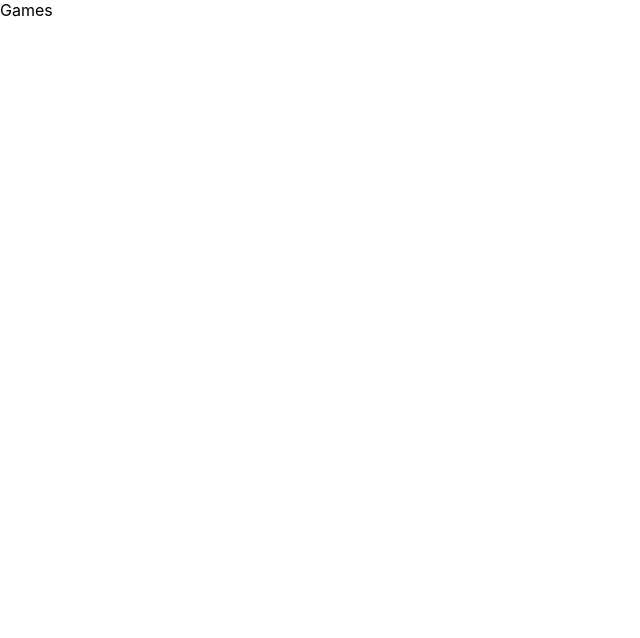
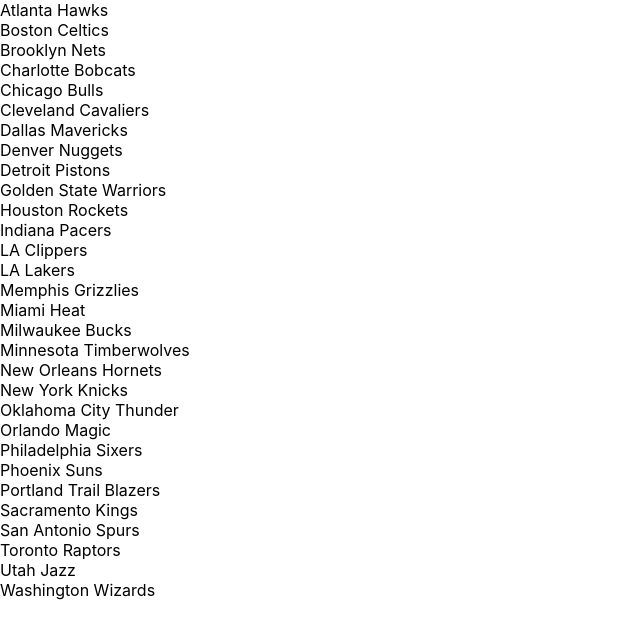
Before and after one commit to alexw14/KB, a React (Create React App) app: page / in a window 1280 px wide. Shown: the top 638 px of the page, without its empty margins (0-640 px from the left). Built offline with nearby package versions, Linux system fonts and the light colour scheme; the HTML template or start-up script is replaced by a standard one.

Commit message:
add Teams and Team

```diff
--- a/src/components/Home/index.js
+++ b/src/components/Home/index.js
@@ -1,5 +1,6 @@
 import React, { Component } from 'react';
 import games from '../../games';
+import Teams from '../Teams';
 
 class Home extends Component {
 
@@ -15,7 +16,7 @@
   render() {
     return (
       <div>
-        Games
+        <Teams games={this.state.games}/>
       </div>
     );
   }
--- /dev/null
+++ b/src/components/Team/index.js
@@ -0,0 +1,14 @@
+import React from 'react';
+
+const Team = (props) => {
+
+  const {team, game} = props;
+
+  return (
+    <div>
+      {team}
+    </div>
+  );
+};
+
+export default Team;
--- /dev/null
+++ b/src/components/Teams/index.js
@@ -0,0 +1,23 @@
+import React from 'react';
+import Team from '../Team';
+
+const Teams = (props) => {
+
+  const { games } = props;
+
+  const teamNames = Object.keys(games);
+
+  const renderTeamList = (teams) => {
+    return teams.map((team, i) => {
+      return <Team key={i} team={team} game={games[`${team}`]} />
+    });
+  }
+
+  return (
+    <div>
+      {renderTeamList(teamNames)}
+    </div>
+  );
+};
+
+export default Teams;
--- a/src/games.js
+++ b/src/games.js
@@ -1,4 +1,4 @@
-const db = {
+const games = {
   "Atlanta Hawks": [
       {
           'Date': '2009-11-01',
@@ -570,4 +570,4 @@
   ]
 }
 
-export default db;
+export default games;
```
